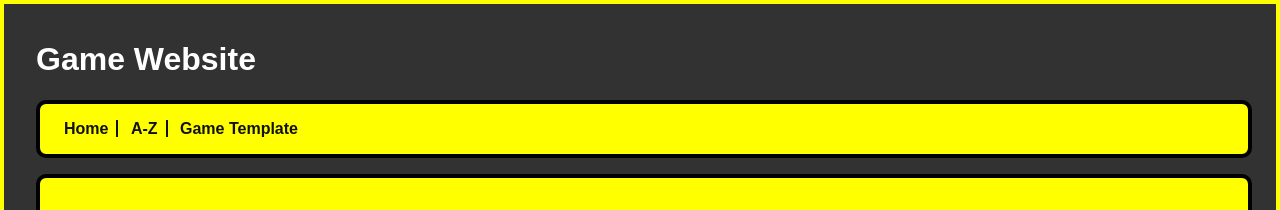
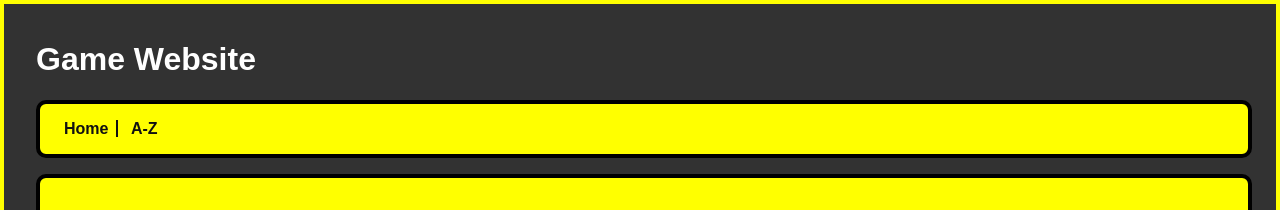
Before and after one commit to JeffBobGary21/jeffbobgary21.github.io, a plain HTML site: page Game Website/gameindex.html in a window 1280 px wide. Shown: the top 210 px of the page. Drawn offline with Linux system fonts and the light colour scheme.

Commit message:
Removed Template

```diff
--- a/Game Website/gameindex.html
+++ b/Game Website/gameindex.html
@@ -9,7 +9,6 @@
         <ul>
             <li><a href="gameindex.html">Home</a></li>
             <li><a href="games a-z.html">A-Z</a></li>
-            <li><a href="game template.html">Game Template</a></li>
         </ul>
     </nav>
 </header>
```
